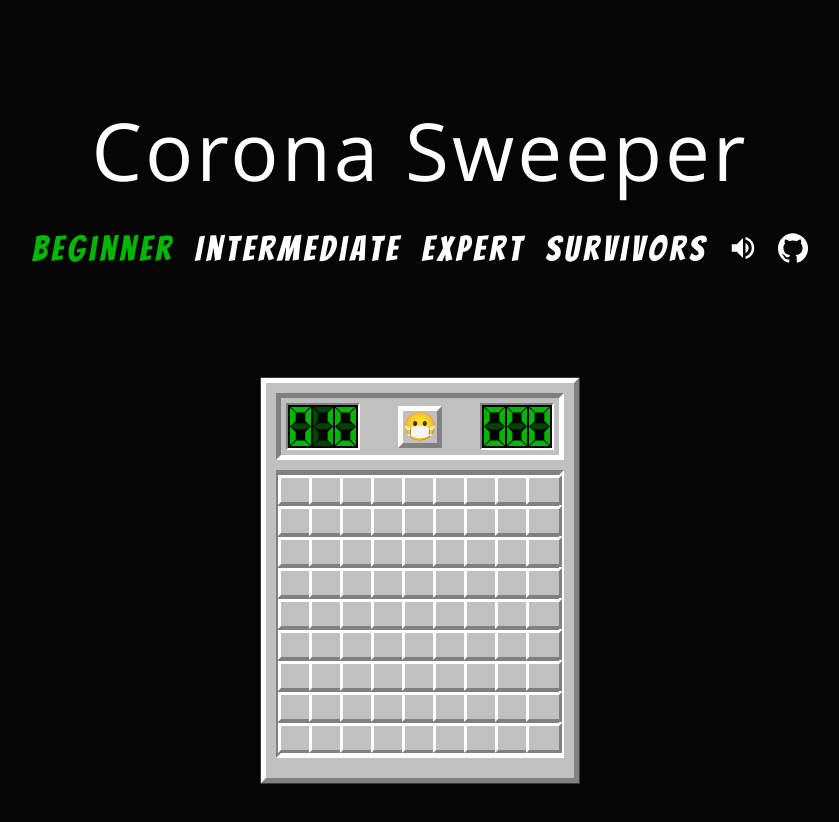
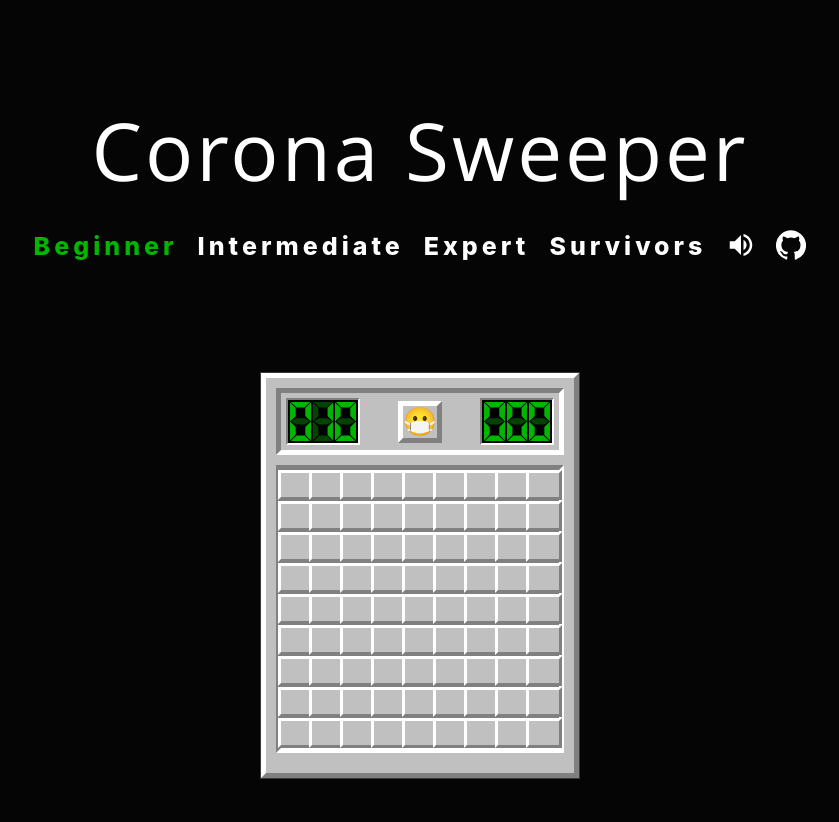
Before and after one commit to alexander-braun/minesweeper, a React (Create React App) app in the folder client/: page / in a window 1280 px wide. Shown: the top 822 px of the page, without its empty margins (220-1059 px from the left). Built offline with nearby package versions, Linux system fonts and the light colour scheme; no server answers.

Commit message:
switched to a subtler font for nav

```diff
--- a/client/src/components/Side/styles/elements.js
+++ b/client/src/components/Side/styles/elements.js
@@ -272,19 +272,22 @@ export const SelectMenueWrapper = styled.div`
 `;
 
 export const SelectButton = styled.button`
-  font-family: 'mine-sweeper';
   letter-spacing: 0.3rem;
-  font-size: 1.25em;
   color: white;
   background-color: transparent;
   border: none;
   width: fit-content;
   padding: 0;
-  text-align: center;
   transition-duration: 200ms;
   font-family: 'Bangers';
-  font-size: 3rem;
   letter-spacing: 0.4rem;
+
+  font-family: -apple-system, BlinkMacSystemFont, Segoe UI, Helvetica, Arial,
+    sans-serif, Apple Color Emoji, Segoe UI Emoji;
+  font-weight: 800;
+  line-height: 1;
+  text-align: center;
+  font-size: 2.5rem;
 
   :hover {
     color: rgb(199, 16, 16);
@@ -296,14 +299,6 @@ export const SelectButton = styled.button`
     css`
       color: #00b600;
     `}
-
-  @media only screen and (min-width: 700px) {
-    font-size: 3.75rem;
-  }
-
-  @media only screen and (min-width: 1200px) {
-    font-size: 3.5rem;
-  }
 `;
 
 export const Sidewrapper = styled.div`
```
